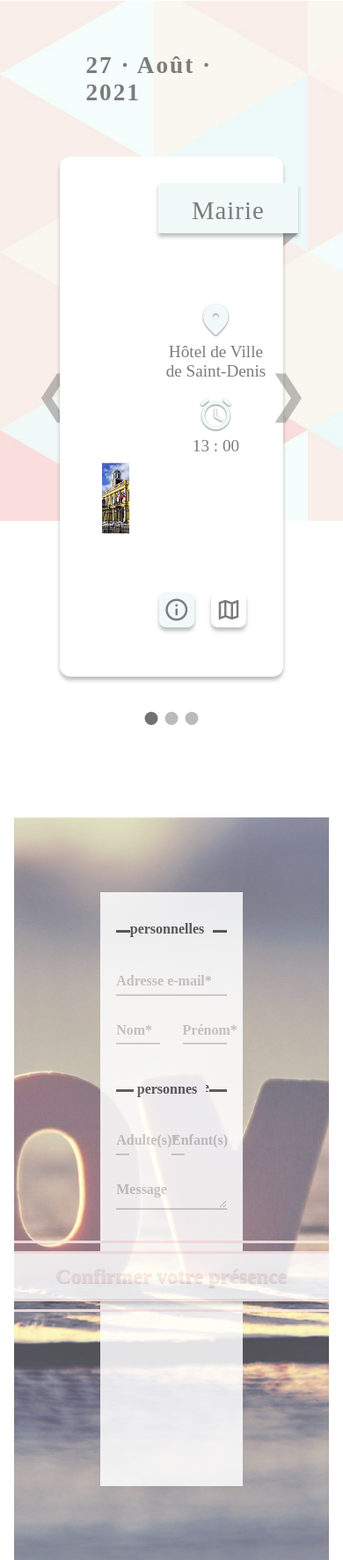
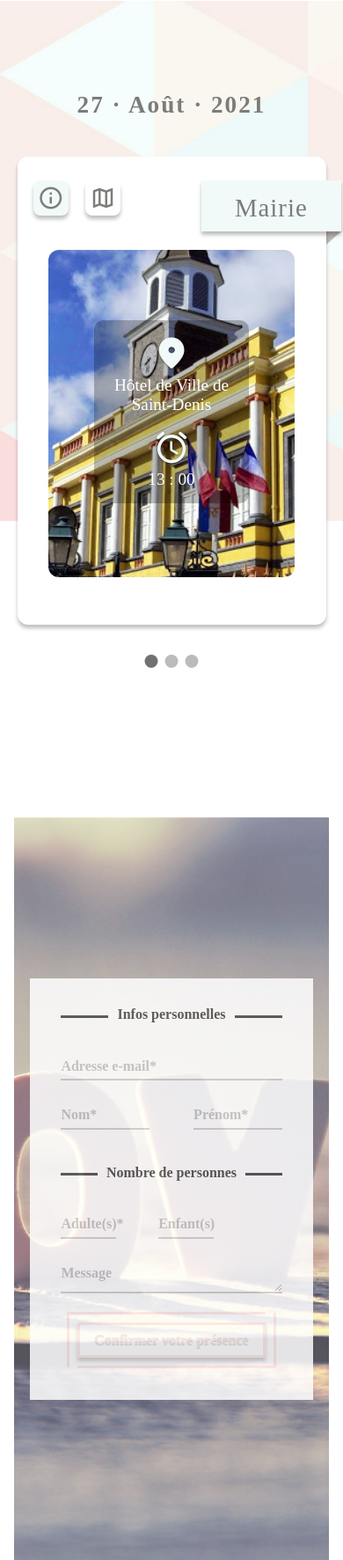
Before and after one commit to lilkevin974/Wedding-project, a Django app: page / in a window 390 px wide. Shown: the part 1823-3596 px from the top of the page at 88% size. Run offline with Django 3.2, Linux system fonts and the light colour scheme; some libraries are stand-ins or nearby versions; some web fonts are replaced.

Commit message:
Swiper added for the slider

```diff
--- a/wedding/main/static/main/style/main.css
+++ b/wedding/main/static/main/style/main.css
@@ -5,6 +5,14 @@
   padding: 0;
   -webkit-box-sizing: border-box;
           box-sizing: border-box;
+}
+
+html {
+  overflow-x: hidden;
+}
+
+body {
+  overflow-x: hidden;
 }
 
 section {
@@ -259,6 +267,7 @@ svg {
   font-size: 2rem;
   font-family: "Quattrocento", serif;
   letter-spacing: 2px;
+  white-space: nowrap;
 }
 
 .third-section .third-background a {
@@ -600,7 +609,9 @@ svg {
 
 .fourth-section .registration {
   width: 45%;
-  height: 80%;
+  height: -webkit-fit-content;
+  height: -moz-fit-content;
+  height: fit-content;
   background-color: white;
   opacity: 0.85;
   padding: 1.5em 5%;
@@ -763,7 +774,7 @@ svg {
   -webkit-box-shadow: 0px 4px 4px rgba(0, 0, 0, 0.25);
           box-shadow: 0px 4px 4px rgba(0, 0, 0, 0.25);
   text-shadow: 0px 1px 1px rgba(0, 0, 0, 0.25);
-  margin: 1.8em 2em 0;
+  margin: 1.8em 2em 1.5em;
   font-family: "Quattrocento", serif;
   font-weight: 700;
   white-space: nowrap;
@@ -928,6 +939,16 @@ svg {
   opacity: 0.85;
 }
 
+@media (max-width: 950px) {
+  .fourth-section .registration {
+    width: 70%;
+  }
+  .fourth-section .registration .btn {
+    font-size: 1rem;
+    padding: .5em 1em;
+  }
+}
+
 @media (max-width: 700px) {
   .second-section {
     padding: 15vh 10vw;
@@ -950,8 +971,79 @@ svg {
         -ms-flex-direction: column-reverse;
             flex-direction: column-reverse;
   }
+  .third-section .third-background a {
+    display: none;
+  }
   .third-section .third-background h1 {
     font-size: 1.7rem;
+    top: 20%;
+  }
+  .third-section .third-background .slider {
+    width: 90%;
+    height: 90%;
+    left: 5%;
+  }
+  .third-section .third-background .slider .slide-image {
+    height: 70%;
+    width: 80%;
+    position: absolute;
+    margin: 30% 10%;
+  }
+  .third-section .third-background .slider .slide-image img {
+    position: absolute;
+    margin: auto;
+    -o-object-fit: cover;
+       object-fit: cover;
+    -webkit-transition: opacity .8s ease-in-out, -webkit-transform 1.5s ease-in-out .5s, -webkit-filter .5s ease-in-out .5s;
+    transition: opacity .8s ease-in-out, -webkit-transform 1.5s ease-in-out .5s, -webkit-filter .5s ease-in-out .5s;
+    transition: opacity .8s ease-in-out, transform 1.5s ease-in-out .5s, filter .5s ease-in-out .5s;
+    transition: opacity .8s ease-in-out, transform 1.5s ease-in-out .5s, filter .5s ease-in-out .5s, -webkit-transform 1.5s ease-in-out .5s, -webkit-filter .5s ease-in-out .5s;
+    opacity: 0;
+    -webkit-transform: scale(3);
+            transform: scale(3);
+    -webkit-filter: blur(1px);
+            filter: blur(1px);
+  }
+  .third-section .third-background .slider .slide-image [data-place='eglise'].opaque {
+    -webkit-transform: scale(1) translate(0%, 0%);
+            transform: scale(1) translate(0%, 0%);
+  }
+  .third-section .third-background .slider .slide-image [data-place='salle'] {
+    margin-left: -30px;
+    -webkit-transition: opacity .8s ease-in-out, -webkit-transform 4s ease-in-out .5s;
+    transition: opacity .8s ease-in-out, -webkit-transform 4s ease-in-out .5s;
+    transition: opacity .8s ease-in-out, transform 4s ease-in-out .5s;
+    transition: opacity .8s ease-in-out, transform 4s ease-in-out .5s, -webkit-transform 4s ease-in-out .5s;
+    -webkit-filter: blur(0px);
+            filter: blur(0px);
+  }
+  .third-section .third-background .slider .slide-image [data-place='salle'] {
+    width: 300%;
+    -webkit-transform: scale(1) translateX(-20%);
+            transform: scale(1) translateX(-20%);
+  }
+  .third-section .third-background .slider .slide-image [data-place='salle'].opaque {
+    -webkit-transform: scale(1) translateX(0%);
+            transform: scale(1) translateX(0%);
+  }
+  .third-section .third-background .slider .slide-info .steps {
+    left: 50%;
+    top: 35%;
+    background-color: rgba(0, 0, 0, 0.25);
+    border-radius: 10px;
+  }
+  .third-section .third-background .slider .slide-info .steps span {
+    color: white;
+  }
+  .third-section .third-background .slider .slide-info .info-btn {
+    position: absolute;
+    margin: 0;
+    top: 5%;
+    left: 5%;
+  }
+  .fourth-section .registration {
+    width: 90%;
+    padding: 1.5em 10%;
   }
 }
 /*# sourceMappingURL=main.css.map */
--- a/wedding/main/static/main/style/main.scss
+++ b/wedding/main/static/main/style/main.scss
@@ -12,6 +12,12 @@ $pink: rgb(251, 222, 221);
     margin :0;
     padding: 0;
     box-sizing: border-box;
+}
+html{
+    overflow-x: hidden;
+}
+body{
+    overflow-x: hidden;
 }
 
 section{
@@ -171,6 +177,7 @@ svg{
             font-size: 2rem;
             font-family: $font1;
             letter-spacing: 2px;
+            white-space: nowrap;
         }
         a{
             position:absolute;
@@ -411,7 +418,7 @@ svg{
 
     .registration{
         width:45%;
-        height:80%;
+        height:fit-content;
         background-color: white;
         opacity: 0.85;
         padding:1.5em 5%;
@@ -526,7 +533,7 @@ svg{
             background-color: rgb(255, 255, 255);
             box-shadow: 0px 4px 4px rgba(0, 0, 0, 0.25);
             text-shadow: 0px 1px 1px rgba(0, 0, 0, 0.25);
-            margin: 1.8em 2em 0;
+            margin: 1.8em 2em 1.5em;
             font-family: $font1;
             font-weight: 700;
             white-space: nowrap;
@@ -640,7 +647,18 @@ svg{
     opacity: 0.85;
 }
 
+@media (max-width:950px){
+    .fourth-section{
+        .registration{
+            width: 70%;
 
+            .btn{
+                font-size: 1rem;
+                padding: .5em 1em;
+            }
+        }
+    }
+}
 @media (max-width:700px) {
     .second-section{
         padding: 15vh 10vw;
@@ -658,11 +676,72 @@ svg{
 
     .third-section{
         .third-background{
+            a{
+                display: none;
+            }
             h1{
                 font-size: 1.7rem;
+                top:20%
+            }
+            .slider{
+                width:90%;
+                height: 90%;
+                left:5%;
+                .slide-image{
+                    height:70%;
+                    width:80%;
+                    position:absolute;
+                    margin:30% 10%;
+                    img {
+                        position:absolute;
+                        margin:auto;
+                        object-fit: cover;
+                        transition: opacity .8s ease-in-out, transform 1.5s ease-in-out .5s, filter .5s ease-in-out .5s;
+                        opacity:0;
+                        transform: scale(3);
+                        filter: blur(1px);
+                    }
+                    [data-place='eglise'].opaque{
+                        transform: scale(1) translate(0%,0%);
+                    }
+                    [data-place='salle']{
+                        margin-left: -30px;
+                        transition: opacity .8s ease-in-out, transform 4s ease-in-out .5s;
+                        filter: blur(0px);
+                    }
+                    [data-place='salle']{
+                        width:300%;
+                        transform: scale(1) translateX(-20%);
+                    }
+                    [data-place='salle'].opaque{
+                        transform: scale(1) translateX(0%);
+                    }
+                }
+                .slide-info{
+                    .steps{
+                        left:50%;
+                        top:35%;
+                        background-color: rgba(0, 0, 0, 0.25);
+                        border-radius: 10px;
+                        span{
+                           color: white;
+                        }
+                    }
+                    .info-btn{
+                        position: absolute;
+                        margin:0;
+                        top:5%;
+                        left:5%;
+                    }
+                }
             }
         }
     }
 
-
+    .fourth-section{
+        .registration{
+            width: 90%;
+            padding:1.5em 10%;
+        }
+    }
 }
--- a/wedding/main/templates/main/index.html
+++ b/wedding/main/templates/main/index.html
@@ -58,8 +58,8 @@
                         <div id='map-salle' data-show='salle'></div>
                     </div>
                     <div class="info-btn">
-                        <div class="show text" onclick="showInfo()"><i class="material-icons-outlined">info</i></div>
-                        <div class="show map" onclick="showMap()"><i class="material-icons-outlined">map</i></div>
+                        <div class="show text" onclick="showInfo(event)"><i class="material-icons-outlined">info</i></div>
+                        <div class="show map" onclick="showMap(event)"><i class="material-icons-outlined">map</i></div>
                     </div>
                 </div>
 
```
Also changed, not shown: wedding/main/static/main/js/main.js (+38 -2 lines), 1 other file.
